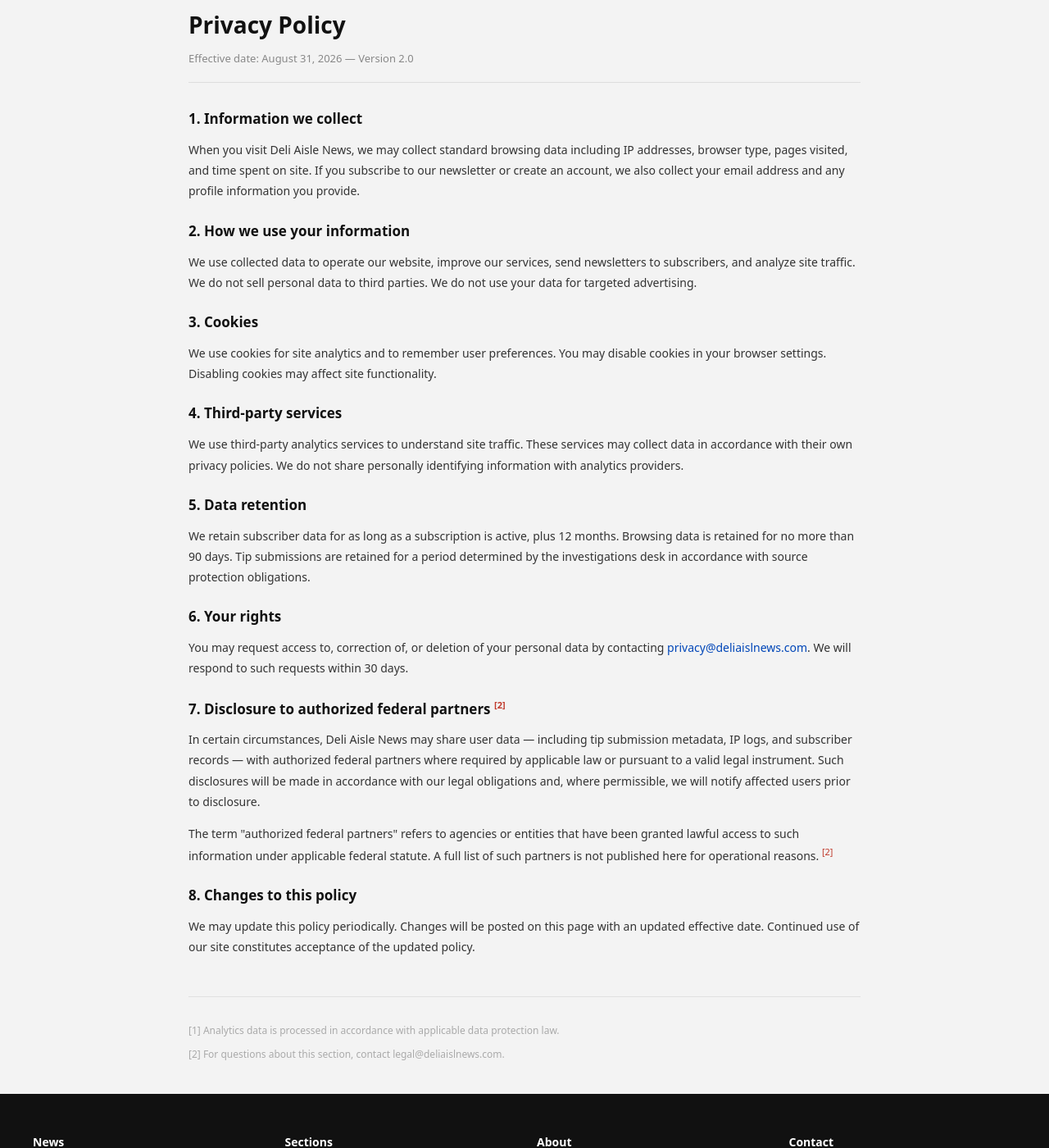
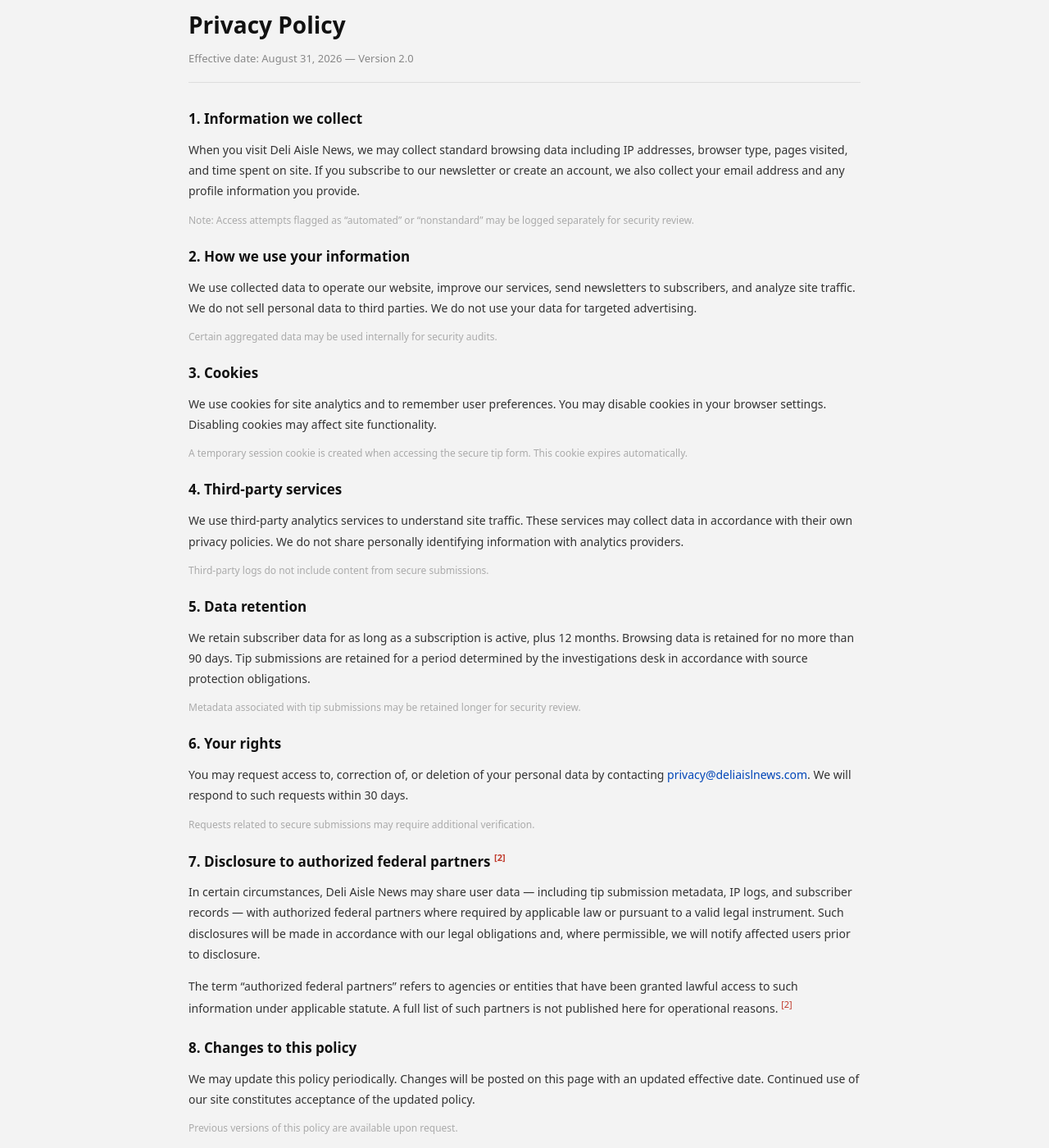
Before and after one commit to NotAnIronman/ARG, a Jekyll site: the page built from pages/privacy.html, in a window 1280 px wide and 1400 px high, scrolled down 232 px. Shown: the whole window at 82% size. Built offline with Jekyll 4.4.1, drawn with Linux system fonts in a browser that asks for light colours; some of the changed text lies outside the part shown.

Commit message:
Update privacy.html

```diff
--- a/pages/privacy.html
+++ b/pages/privacy.html
@@ -1,7 +1,7 @@
 ---
 layout: default
-title: "Breaking News"
-breaking_headline: "Authorities investigating, as disgraced former Deli Aisle Owner found dead in apparent suicide."
+title: "Privacy Policy"
+breaking_headline: "Privacy Policy"
 show_banner: true
 ---
 
@@ -12,39 +12,119 @@
         Effective date: August 31, 2026 — Version 2.0
     </p>
 
+    <!-- v2.0 published without full editorial review; see internal ticket PRIV-7731 -->
+
     <h2 style="font-size: 17px; margin: 24px 0 10px;">1. Information we collect</h2>
-    <p style="font-size: 14px; line-height: 1.8; color: #333;">When you visit Deli Aisle News, we may collect standard browsing data including IP addresses, browser type, pages visited, and time spent on site. If you subscribe to our newsletter or create an account, we also collect your email address and any profile information you provide.</p>
+    <p style="font-size: 14px; line-height: 1.8; color: #333;">
+        When you visit Deli Aisle News, we may collect standard browsing data including IP addresses, browser type, pages visited, and time spent on site.
+        If you subscribe to our newsletter or create an account, we also collect your email address and any profile information you provide.
+    </p>
+
+    <p style="font-size: 12px; color: #aaa;">
+        Note: Access attempts flagged as “automated” or “nonstandard” may be logged separately for security review.
+    </p>
+
+    <!-- nonstandard access attempts increased significantly on October 1 -->
 
     <h2 style="font-size: 17px; margin: 24px 0 10px;">2. How we use your information</h2>
-    <p style="font-size: 14px; line-height: 1.8; color: #333;">We use collected data to operate our website, improve our services, send newsletters to subscribers, and analyze site traffic. We do not sell personal data to third parties. We do not use your data for targeted advertising.</p>
+    <p style="font-size: 14px; line-height: 1.8; color: #333;">
+        We use collected data to operate our website, improve our services, send newsletters to subscribers, and analyze site traffic.
+        We do not sell personal data to third parties. We do not use your data for targeted advertising.
+    </p>
+
+    <p style="font-size: 12px; color: #aaa;">
+        Certain aggregated data may be used internally for security audits.
+    </p>
+
+    <!-- audit logs stored at /files/audit_03-14.log -->
 
     <h2 style="font-size: 17px; margin: 24px 0 10px;">3. Cookies</h2>
-    <p style="font-size: 14px; line-height: 1.8; color: #333;">We use cookies for site analytics and to remember user preferences. You may disable cookies in your browser settings. Disabling cookies may affect site functionality.</p>
+    <p style="font-size: 14px; line-height: 1.8; color: #333;">
+        We use cookies for site analytics and to remember user preferences. You may disable cookies in your browser settings.
+        Disabling cookies may affect site functionality.
+    </p>
+
+    <p style="font-size: 12px; color: #aaa;">
+        A temporary session cookie is created when accessing the secure tip form. This cookie expires automatically.
+    </p>
+
+    <!-- tip form cookie expiration timestamp: 03:14 CST -->
 
     <h2 style="font-size: 17px; margin: 24px 0 10px;">4. Third-party services</h2>
-    <p style="font-size: 14px; line-height: 1.8; color: #333;">We use third-party analytics services to understand site traffic. These services may collect data in accordance with their own privacy policies. We do not share personally identifying information with analytics providers.</p>
+    <p style="font-size: 14px; line-height: 1.8; color: #333;">
+        We use third-party analytics services to understand site traffic. These services may collect data in accordance with their own privacy policies.
+        We do not share personally identifying information with analytics providers.
+    </p>
+
+    <p style="font-size: 12px; color: #aaa;">
+        Third-party logs do not include content from secure submissions.
+    </p>
+
+    <!-- third-party logs show unusual traffic from a single relay node on October 1 -->
 
     <h2 style="font-size: 17px; margin: 24px 0 10px;">5. Data retention</h2>
-    <p style="font-size: 14px; line-height: 1.8; color: #333;">We retain subscriber data for as long as a subscription is active, plus 12 months. Browsing data is retained for no more than 90 days. Tip submissions are retained for a period determined by the investigations desk in accordance with source protection obligations.</p>
+    <p style="font-size: 14px; line-height: 1.8; color: #333;">
+        We retain subscriber data for as long as a subscription is active, plus 12 months.
+        Browsing data is retained for no more than 90 days.
+        Tip submissions are retained for a period determined by the investigations desk in accordance with source protection obligations.
+    </p>
+
+    <p style="font-size: 12px; color: #aaa;">
+        Metadata associated with tip submissions may be retained longer for security review.
+    </p>
+
+    <!-- metadata retention extended after 08/31 update -->
 
     <h2 style="font-size: 17px; margin: 24px 0 10px;">6. Your rights</h2>
-    <p style="font-size: 14px; line-height: 1.8; color: #333;">You may request access to, correction of, or deletion of your personal data by contacting <a href="soon.html">privacy@deliaislnews.com</a>. We will respond to such requests within 30 days.</p>
+    <p style="font-size: 14px; line-height: 1.8; color: #333;">
+        You may request access to, correction of, or deletion of your personal data by contacting
+        <a href="soon.html">privacy@deliaislnews.com</a>. We will respond to such requests within 30 days.
+    </p>
 
-    <h2 style="font-size: 17px; margin: 24px 0 10px;">7. Disclosure to authorized federal partners <sup style="font-size: 11px;"><a href="#fn2" style="color: #c0392b; text-decoration: none;">[2]</a></sup></h2>
+    <p style="font-size: 12px; color: #aaa;">
+        Requests related to secure submissions may require additional verification.
+    </p>
+
+    <!-- verification protocol updated after internal review of 3:14 submission -->
+
+    <h2 style="font-size: 17px; margin: 24px 0 10px;">7. Disclosure to authorized federal partners
+        <sup style="font-size: 11px;"><a href="#fn2" style="color: #c0392b; text-decoration: none;">[2]</a></sup>
+    </h2>
+
     <p style="font-size: 14px; line-height: 1.8; color: #333;">
-        In certain circumstances, Deli Aisle News may share user data — including tip submission metadata, IP logs, and subscriber records — with authorized federal partners where required by applicable law or pursuant to a valid legal instrument. Such disclosures will be made in accordance with our legal obligations and, where permissible, we will notify affected users prior to disclosure.
+        In certain circumstances, Deli Aisle News may share user data — including tip submission metadata, IP logs, and subscriber records — with authorized federal partners where required by applicable law or pursuant to a valid legal instrument.
+        Such disclosures will be made in accordance with our legal obligations and, where permissible, we will notify affected users prior to disclosure.
     </p>
+
     <p style="font-size: 14px; line-height: 1.8; color: #333;">
-        The term "authorized federal partners" refers to agencies or entities that have been granted lawful access to such information under applicable federal statute. A full list of such partners is not published here for operational reasons. <sup style="font-size: 11px;"><a href="#fn2" style="color: #c0392b; text-decoration: none;">[2]</a></sup>
+        The term “authorized federal partners” refers to agencies or entities that have been granted lawful access to such information under applicable statute.
+        A full list of such partners is not published here for operational reasons.
+        <sup style="font-size: 11px;"><a href="#fn2" style="color: #c0392b; text-decoration: none;">[2]</a></sup>
     </p>
-    <!-- section 7 was not in v1. it was added 08/31 — three days after August's death. it was not reviewed by the editorial team before publication. -->
+
+    <!-- section 7 added 08/31 — three days after August's death. author unknown. -->
 
     <h2 style="font-size: 17px; margin: 24px 0 10px;">8. Changes to this policy</h2>
-    <p style="font-size: 14px; line-height: 1.8; color: #333;">We may update this policy periodically. Changes will be posted on this page with an updated effective date. Continued use of our site constitutes acceptance of the updated policy.</p>
+    <p style="font-size: 14px; line-height: 1.8; color: #333;">
+        We may update this policy periodically. Changes will be posted on this page with an updated effective date.
+        Continued use of our site constitutes acceptance of the updated policy.
+    </p>
+
+    <p style="font-size: 12px; color: #aaa;">
+        Previous versions of this policy are available upon request.
+    </p>
+
+    <!-- v1.0 did not include disclosure section; v1.1 removed after 24 hours; v2.0 restored with modifications -->
 
     <div style="margin-top: 48px; padding-top: 20px; border-top: 1px solid #e0e0e0;">
-        <p id="fn1" style="font-size: 12px; color: #aaa; margin-bottom: 8px;">[1] Analytics data is processed in accordance with applicable data protection law.</p>
-        <p id="fn2" style="font-size: 12px; color: #aaa;">[2] For questions about this section, contact <a href="soon.html" style="color: #aaa;">legal@deliaislnews.com</a>. <!-- link destination pending — do not finalize --></p>
+        <p id="fn1" style="font-size: 12px; color: #aaa; margin-bottom: 8px;">
+            [1] Analytics data is processed in accordance with applicable data protection law.
+        </p>
+        <p id="fn2" style="font-size: 12px; color: #aaa;">
+            [2] For questions about this section, contact
+            <a href="soon.html" style="color: #aaa;">legal@deliaislnews.com</a>.
+            <!-- legal inbox auto-forward enabled 03:14 CST -->
+        </p>
     </div>
 
 </div>
```
